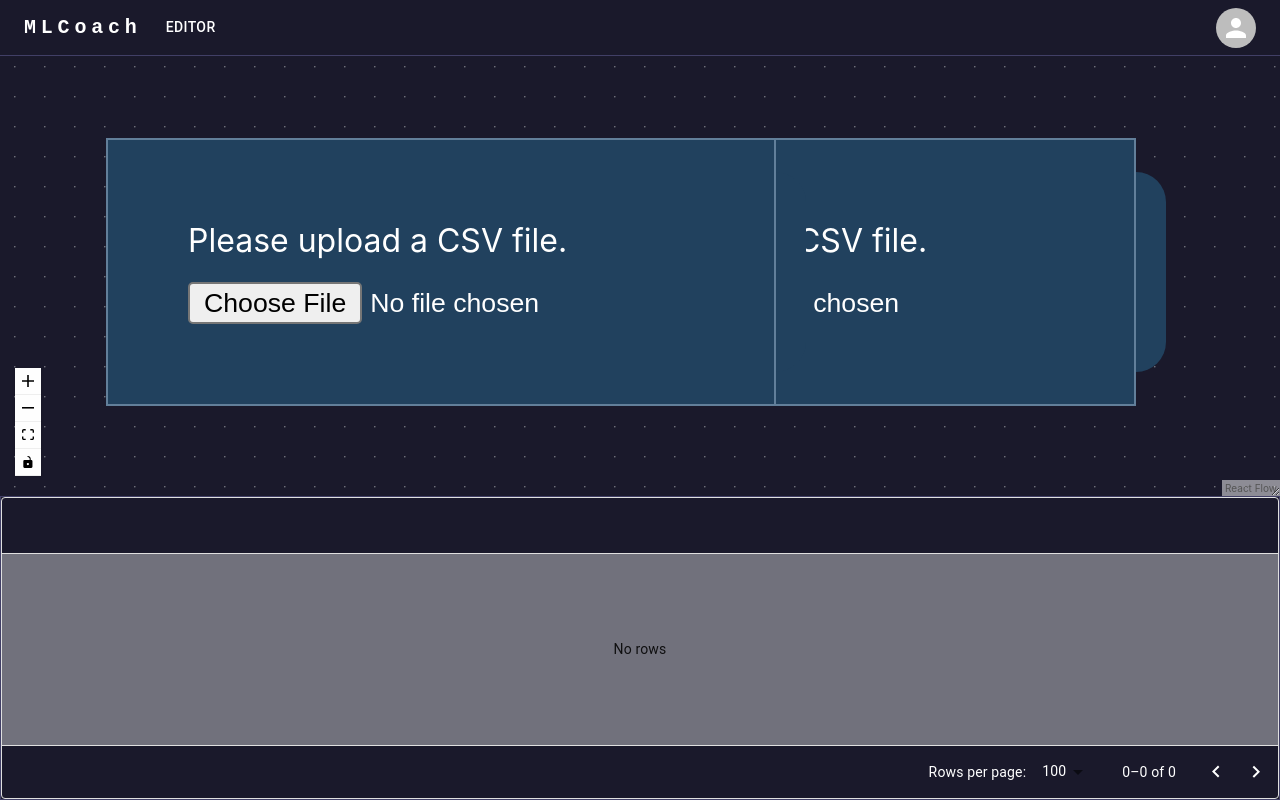
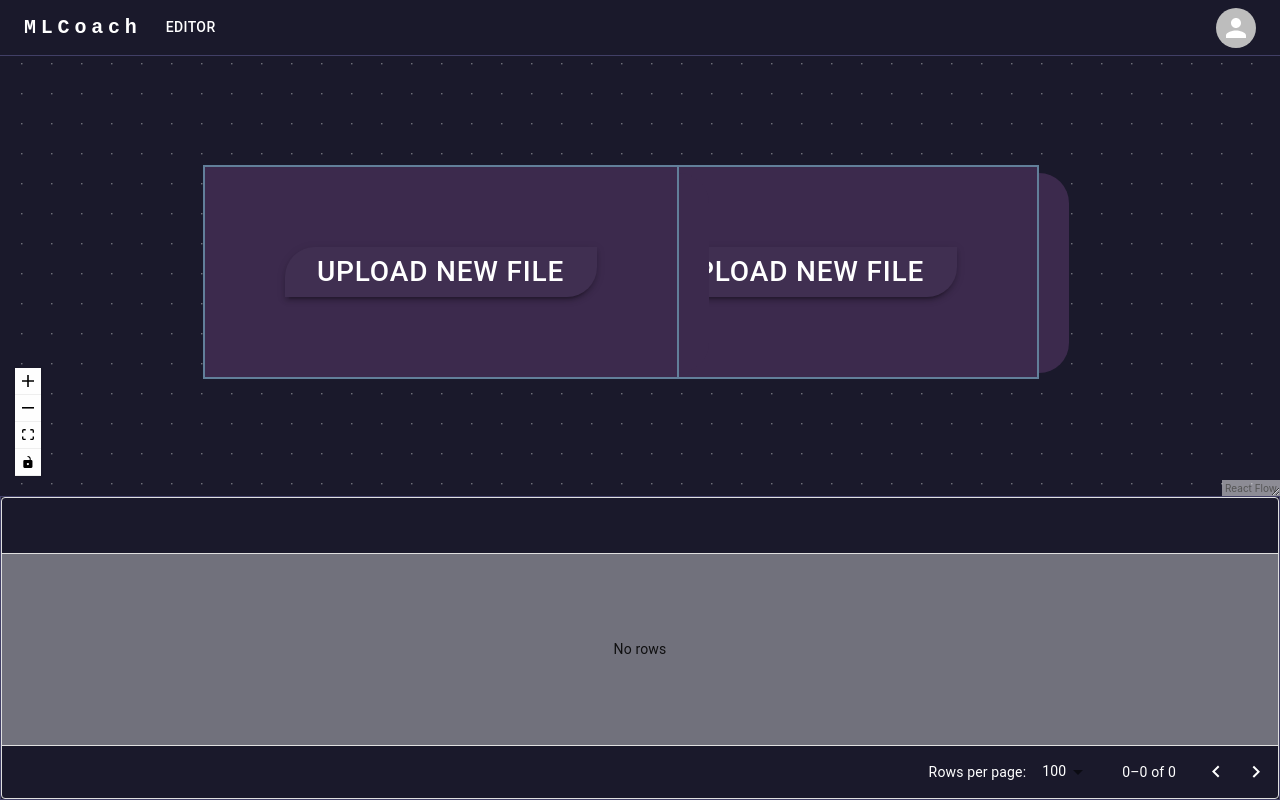
Before and after one commit to cyclnxd/mlcoach, a Next.js app: page /editor in a window 1280 px wide. Built offline with nearby package versions, Linux system fonts and the light colour scheme.

Commit message:
bir kaç renk değişikliği

```diff
--- a/components/Editor/index.js
+++ b/components/Editor/index.js
@@ -21,7 +21,8 @@ const DnDFlow = () => {
 		onEdgesChange,
 		onConnect,
 		setNodes,
-		onNodeClick
+		onNodeClick,
+		onPaneClick
 	} = useBoundStore()
 	const reactFlowWrapper = useRef(null)
 	const [reactFlowInstance, setReactFlowInstance] = useState(null)
@@ -77,6 +78,7 @@ const DnDFlow = () => {
 						onDrop={onDrop}
 						onDragOver={onDragOver}
 						onNodeClick = {onNodeClick}
+						onPaneClick = {onPaneClick}
 						fitView>
 						<Controls />
 						<Background
--- a/components/Nodes/fileUp/fileUpload.jsx
+++ b/components/Nodes/fileUp/fileUpload.jsx
@@ -1,4 +1,4 @@
-import React, { useState, useRef, useEffect, memo ,render} from 'react'
+import React, { useState, useRef, useEffect, memo, render } from 'react'
 import Box from '@mui/material/Box'
 import Grid from '@mui/material/Grid'
 import Button from '@mui/material/Button'
@@ -12,7 +12,7 @@ const ACCEPTED_FILE_FORMATS =
 	'.csv, application/vnd.openxmlformats-officedocument.spreadsheetml.sheet, application/vnd.ms-excel'
 const MAX_ROWS = 5
 
-function FileUpload({ id }, {}) {
+function FileUpload({ id }, { }) {
 	const [fileData, setFileData] = useState()
 	const [gridRows, setGridRows] = useState([])
 	const [gridColumns, setGridColumns] = useState([])
@@ -62,7 +62,7 @@ function FileUpload({ id }, {}) {
 					alignItems='center'>
 					<Box
 						sx={{
-							backgroundColor: '#21415E',
+							backgroundColor: '#3c2a4d',
 							border: '0.5px solid #627F9A',
 							padding: 5,
 							minHeight: '100px',
@@ -70,37 +70,55 @@ function FileUpload({ id }, {}) {
 						}}>
 						<Grid>
 							{fileData === undefined ? (
-								<>
-									<div style={{}}>
-										<Box style={{ marginBottom: '10px' }}>
-											Please upload a CSV file.
-										</Box>
+								<><div style={{}}>
+
+								<Button variant="contained" component="label" sx={{
+									height: 25,
+									width: "100%",
+									backgroundColor: '#402f51',
+									borderRadius: '15px 0px 15px 0px',
+								}} >Upload new file
 									<input
 
 										id='contained-button-file'
 										type='file'
-											accept={ACCEPTED_FILE_FORMATS}
+										hidden accept={ACCEPTED_FILE_FORMATS}
 										ref={inputRef}
 										className='nodrag'
 										onChange={() => {
 											readFile(inputRef.current.files[0])
 										}}
 									/>
+								</Button>
 							</div>
+
 								</>
 							) : (
 								<>
 									<Box>Uploaded successful.</Box>
-									<Button onClick={() => {}}>View File</Button>
-									<div
-										style={{
-											height: 300,
-											width: '100%',
-											backgroundColor: '#21415E',
-											borderRadius: '3px',
-										}}>
-										<DataGrid rows={gridRows} columns={gridColumns} />
+									<Box style={{ marginBottom: '15px' }} />
+									<div style={{}}>
+
+										<Button variant="contained" component="label" sx={{
+											height: 25,
+											width: "100%",
+											backgroundColor: '#402f51',
+											borderRadius: '15px 0px 15px 0px',
+										}} >	Upload new file
+											<input
+
+												id='contained-button-file'
+												type='file'
+												hidden accept={ACCEPTED_FILE_FORMATS}
+												ref={inputRef}
+												className='nodrag'
+												onChange={() => {
+													readFile(inputRef.current.files[0])
+												}}
+											/>
+										</Button>
 									</div>
+
 								</>
 							)}
 						</Grid>
@@ -109,7 +127,7 @@ function FileUpload({ id }, {}) {
 						sx={{
 							height: 100,
 							width: 15,
-							backgroundColor: '#21415E',
+							backgroundColor: '#3c2a4d',
 							borderRadius: '0px 15px 15px 0px',
 						}}>
 						<Handle
```
Lines whose indentation alone changed are shown as unchanged.
